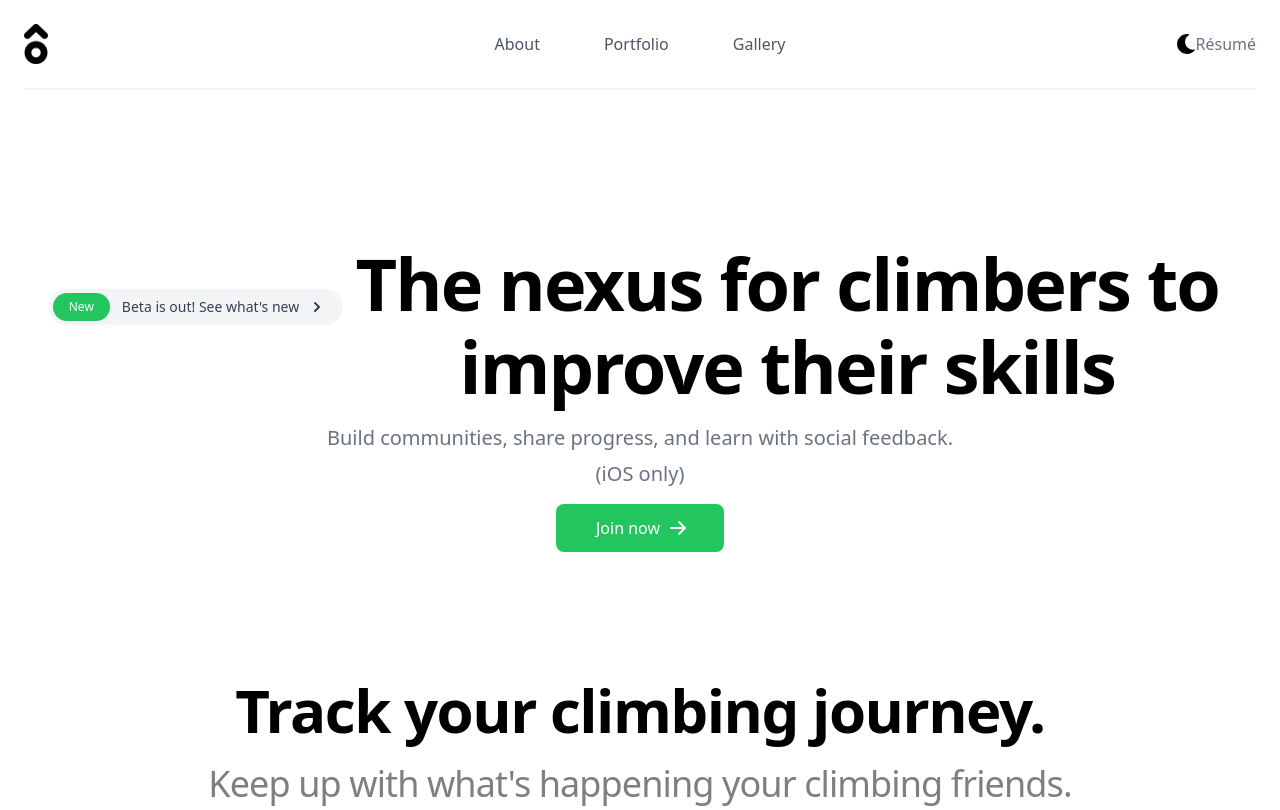
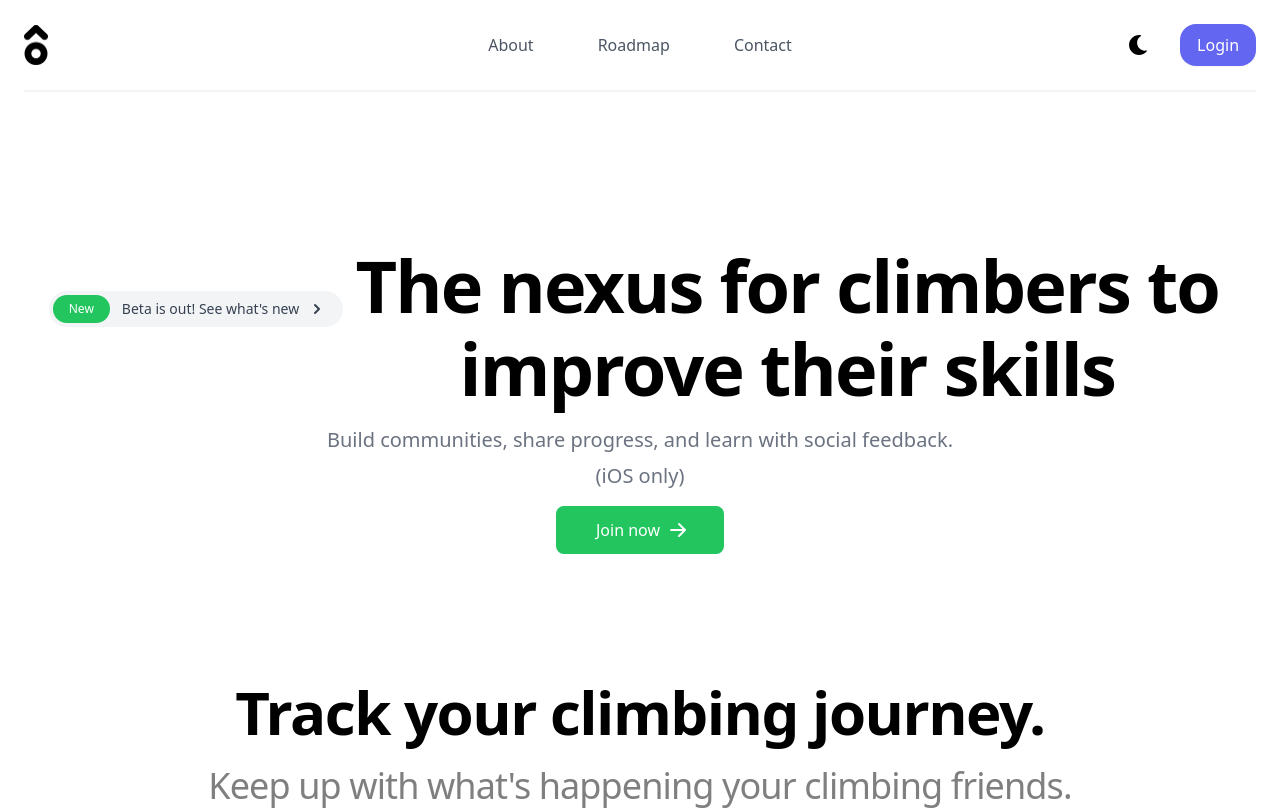
Before and after one commit to vector-y/holdup, a Next.js app: page / in a window 1280 px wide. Shown: the top 810 px of the page. Built offline with nearby package versions, Linux system fonts and the light colour scheme.

Commit message:
updated navbar

```diff
--- a/src/components/Hero.tsx
+++ b/src/components/Hero.tsx
@@ -7,20 +7,13 @@ const Hero = () => {
         // <div className="container flex flex-col items-center justify-center gap-12 px-4 py-16">
         // </div>
         <section className="bg-white">
-            <div className="py-8 px-4 mx-auto max-w-screen-xl text-center lg:mt-16 lg:py-16 lg:px-12">
+            <div className="px-4 mx-auto max-w-screen-xl text-center lg:mt-16 lg:py-16 lg:px-12">
                 <a href="#" className="inline-flex justify-between items-center py-1 px-1 pr-4 mb-7 text-sm text-gray-700 bg-gray-100 rounded-full dark:bg-gray-800 dark:text-white hover:bg-gray-200 dark:hover:bg-gray-700" role="alert">
                     <span className="text-xs bg-green-500 rounded-full text-white px-4 py-1.5 mr-3">New</span> <span className="text-sm font-medium">Beta is out! See what's new</span>
                     <svg className="ml-2 w-5 h-5" fill="currentColor" viewBox="0 0 20 20" xmlns="http://www.w3.org/2000/svg"><path fillRule="evenodd" d="M7.293 14.707a1 1 0 010-1.414L10.586 10 7.293 6.707a1 1 0 011.414-1.414l4 4a1 1 0 010 1.414l-4 4a1 1 0 01-1.414 0z" clipRule="evenodd"></path></svg>
                 </a>
 
                 <div className="inline-flex flex-col justify-between w-3/4">
-                    {/* <div className="flex justify-center">
-                        <Image
-                        src="/logo.png"
-                        alt="Picture of the author"
-                        width={64}
-                        height={64}/>
-                    </div> */}
                     <h1 className="text-center text-4xl font-bold tracking-tight sm:text-5xl md:text-6xl lg:text-[4.5rem] xl:leading-[1.15] mb-4">The nexus for climbers to improve their skills</h1>
                 </div>
                 <p className="mb-2 text-lg font-normal text-gray-500 lg:text-xl sm:px-16 xl:px-48 dark:text-gray-400">Build communities, share progress, and learn with social feedback.</p>
@@ -30,10 +23,6 @@ const Hero = () => {
                         Join now
                         <svg className="ml-2 -mr-1 w-5 h-5" fill="currentColor" viewBox="0 0 20 20" xmlns="http://www.w3.org/2000/svg"><path fillRule="evenodd" d="M10.293 3.293a1 1 0 011.414 0l6 6a1 1 0 010 1.414l-6 6a1 1 0 01-1.414-1.414L14.586 11H3a1 1 0 110-2h11.586l-4.293-4.293a1 1 0 010-1.414z" clipRule="evenodd"></path></svg>
                     </a>
-                    {/* <a href="#" className="inline-flex justify-center items-center py-3 px-5 text-base font-medium text-center text-gray-900 rounded-lg border border-gray-300 hover:bg-gray-100 focus:ring-4 focus:ring-gray-100 dark:text-white dark:border-gray-700 dark:hover:bg-gray-700 dark:focus:ring-gray-800">
-                        <svg className="mr-2 -ml-1 w-5 h-5" fill="currentColor" viewBox="0 0 20 20" xmlns="http://www.w3.org/2000/svg"><path d="M2 6a2 2 0 012-2h6a2 2 0 012 2v8a2 2 0 01-2 2H4a2 2 0 01-2-2V6zM14.553 7.106A1 1 0 0014 8v4a1 1 0 00.553.894l2 1A1 1 0 0018 13V7a1 1 0 00-1.447-.894l-2 1z"></path></svg>
-                        Watch video
-                    </a>   */}
                 </div>
             </div>
         </section>
--- a/src/components/Navbar.tsx
+++ b/src/components/Navbar.tsx
@@ -104,8 +104,8 @@ const Navbar = () => {
                 </div>
                 <nav className="hidden md:flex space-x-10">
                   <NavItem href="/about" text="About"/>
-                  <NavItem href="/portfolio" text="Portfolio"/>
-                  <NavItem href="/gallery" text="Gallery"/>
+                  <NavItem href="/roadmap" text="Roadmap"/>
+                  <NavItem href="/Contact" text="Contact"/>
                 </nav>
                 <div className="hidden md:flex items-center justify-end md:flex-1 lg:w-0">
                   <motion.button
@@ -120,7 +120,7 @@ const Navbar = () => {
                     )}
                   </motion.button>
                   <ExternalLink href="https://docs.google.com/document/d/1yJT8ggDQm4Ys8auysyUR0Ro9Hxn-oMcQpNaFODScGbk/edit?usp=sharing">
-                    <button id='resume' className="oldContact">Résumé</button>
+                    <button id='resume' className="ml-8 whitespace-nowrap inline-flex items-center justify-center px-4 py-2 border border-transparent rounded-2xl shadow-sm text-base font-medium text-white bg-indigo-500 hover:bg-indigo-700">Login</button>
                   </ExternalLink>
                 </div>
               </div>
@@ -218,7 +218,7 @@ const Navbar = () => {
                   </div>
                   <ExternalLink href="https://docs.google.com/document/d/1yJT8ggDQm4Ys8auysyUR0Ro9Hxn-oMcQpNaFODScGbk/edit?usp=sharing">
                       <button id='resume' className="w-full flex items-center justify-center px-4 py-2 border border-transparent rounded-2xl shadow-sm text-base font-medium text-white bg-indigo-400 hover:bg-indigo-500">
-                        Résumé
+                        Login
                       </button>
                   </ExternalLink>
                 </div>
```
